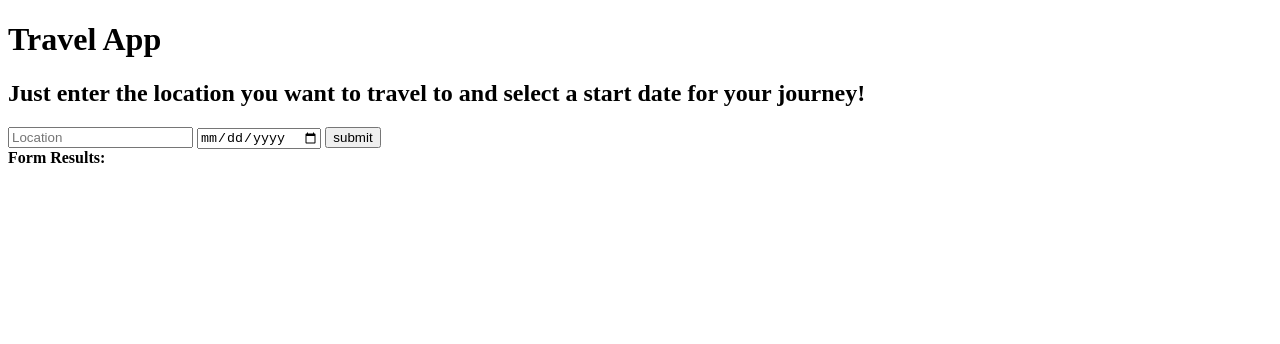
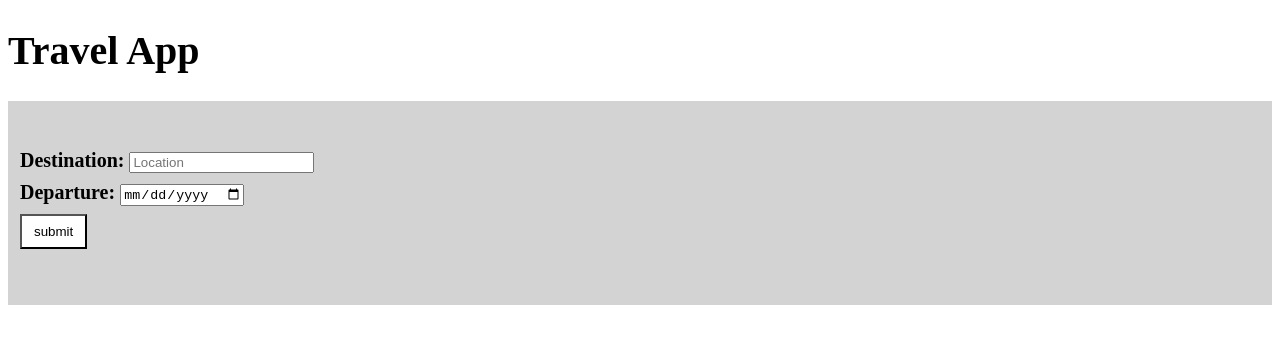
Before and after one commit to MiriamCordes/FEND-Capstone-Travel-App, a website built with webpack: page src/client/views/index.html in a window 1280 px wide. Built offline with nearby package versions, Linux system fonts and the light colour scheme.

Commit message:
style input area

```diff
--- a/src/client/styles/index.scss
+++ b/src/client/styles/index.scss
@@ -0,0 +1,27 @@
+body {
+  font-size: 1.25em;
+}
+
+label {
+  font-weight: bold;
+}
+
+.input-container {
+  z-index: 1;
+  padding-top: 48px;
+  padding-bottom: 48px;
+  padding-left: 12px;
+  padding-right: 12px;
+  background-color: #d3d3d3;
+}
+
+.input_wrapper {
+  margin-left: auto;
+  margin-right: auto;
+  margin-bottom: 8px;
+}
+
+input[type="submit"] {
+  background-color: white;
+  padding: 8px 12px;
+}
--- a/src/client/views/index.html
+++ b/src/client/views/index.html
@@ -1,29 +1,38 @@
 <!DOCTYPE html>
 <html lang="en" dir="ltr">
   <head>
-        <meta charset="utf-8">
+    <meta charset="utf-8" />
     <title>Travel App</title>
   </head>
 
   <body>
     <header>
       <div class="app_header">
-                <h1>Travel App</h>
-                <h2>Just enter the location you want to travel to and select a start date for your journey!</h2>
+        <h1>Travel App</h1>
       </div>
     </header>
     <main>
-            <section>
-                <form id="form" class="" onsubmit="return false">
-                    <input id="input_location" type="text" name="input" value="" placeholder="Location">
-                    <input id="input_date" type="date" name="input" value="">
-                    <input type="submit" name="" value="submit">
+      <div class="input-container">
+        <form id="form" onsubmit="return false">
+          <div class="input_wrapper">
+            <label for="input_location">Destination:</label>
+            <input
+              id="input_location"
+              type="text"
+              name="input_location"
+              value=""
+              placeholder="Location"
+            />
+          </div>
+          <div class="input_wrapper">
+            <label for="input_date">Departure:</label>
+            <input id="input_date" type="date" name="input_date" value="" />
+          </div>
+          <div class="input_wrapper">
+            <input type="submit" name="" value="submit" />
+          </div>
         </form>
-            </section>
-            <section>
-                <strong>Form Results:</strong>
-                <div id="results"></div>
-            </section>
+      </div>
     </main>
   </body>
 </html>
```
Lines whose indentation alone changed are shown as unchanged.
